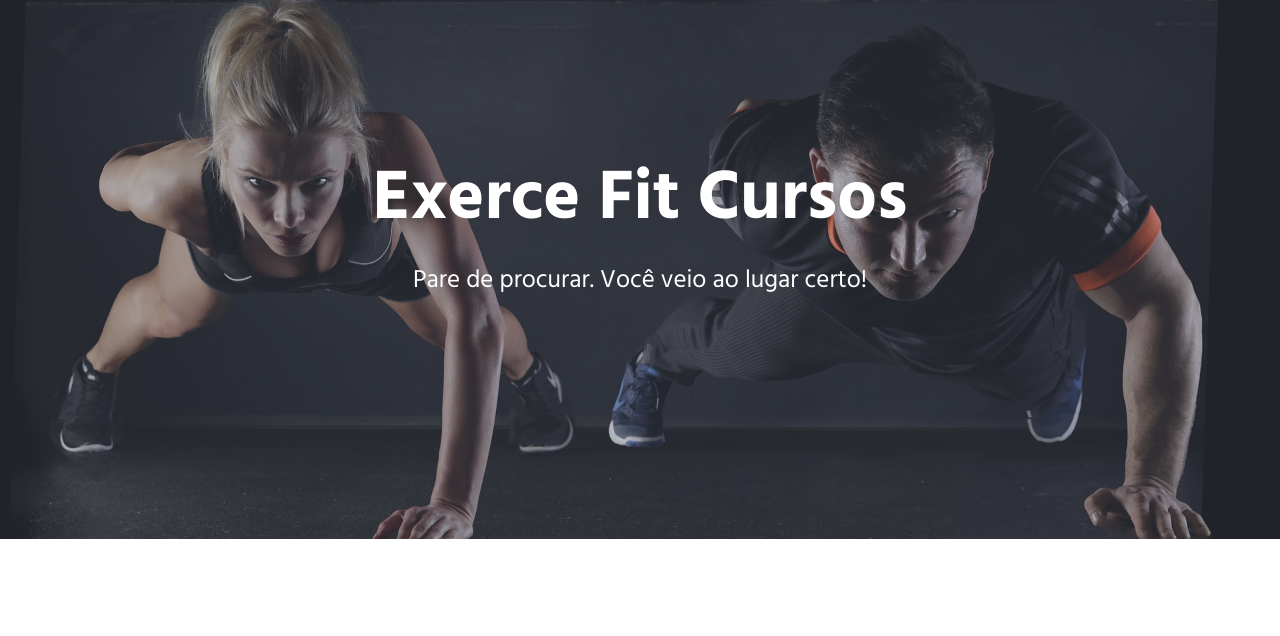
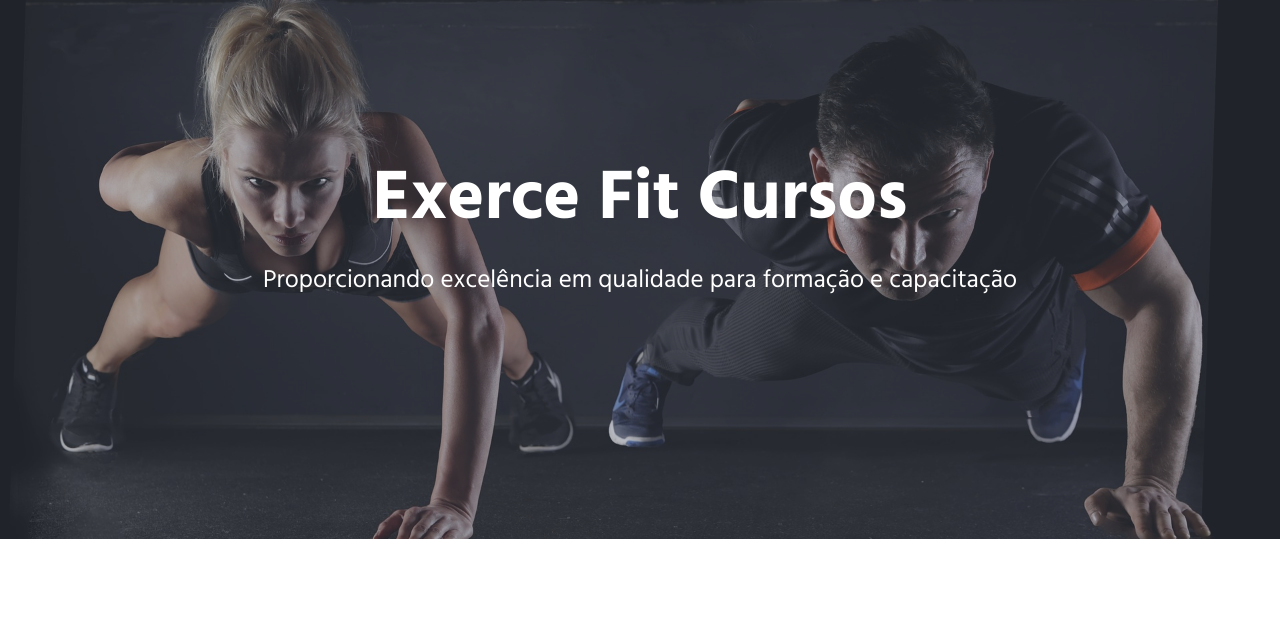
Before and after one commit to hudsonpereira/exercefit.com.br, a plain HTML site: page index.html in a window 1280 px wide. Shown: the part 99-735 px from the top of the page. Drawn offline with Linux system fonts and the light colour scheme.

Commit message:
new slogan

```diff
--- a/index.html
+++ b/index.html
@@ -78,7 +78,7 @@
             <div class="container">
                 <div class="margin-b-40">
                     <h1 class="promo-block-title">Exerce Fit Cursos</h1>
-                    <p class="promo-block-text">Pare de procurar. Você veio ao lugar certo!</p>
+                    <p class="promo-block-text">Proporcionando excelência em qualidade para formação e capacitação</p>
                 </div>
                 <!-- <a class="js_popup-youtube btn-theme btn-theme-md btn-white-bg text-uppercase" href="https://www.youtube.com/watch?v=0qisGSwZym4" title="Intro Video"><i class="btn-icon icon-control-play"></i> Watch Intro Video</a> -->
             </div>
```
